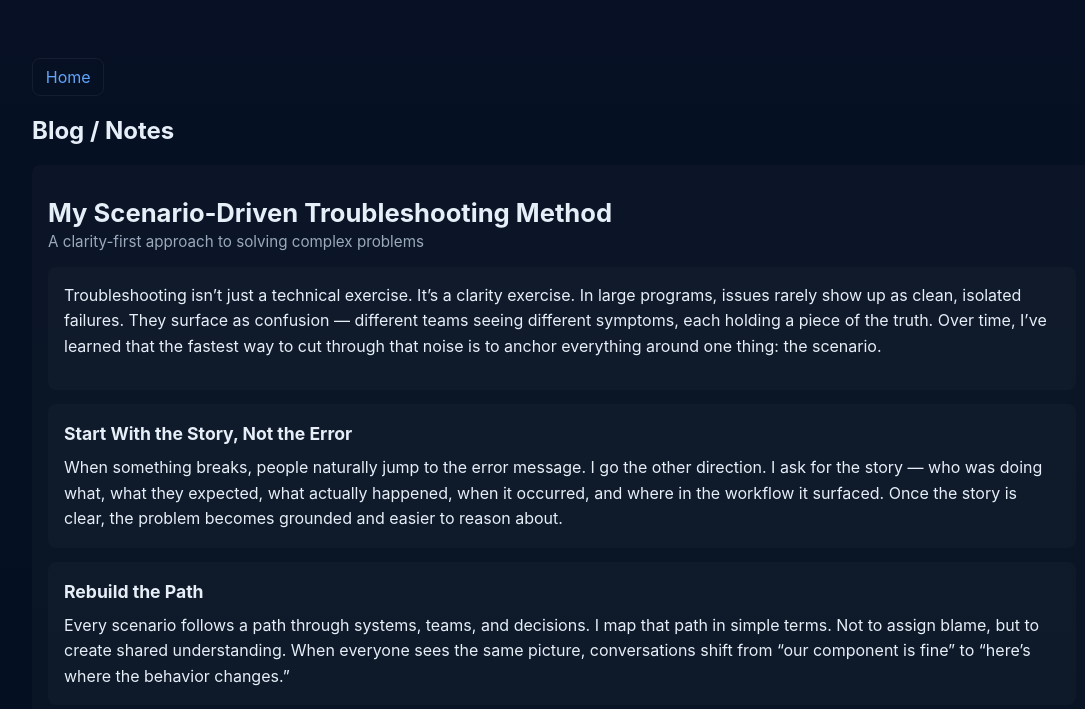
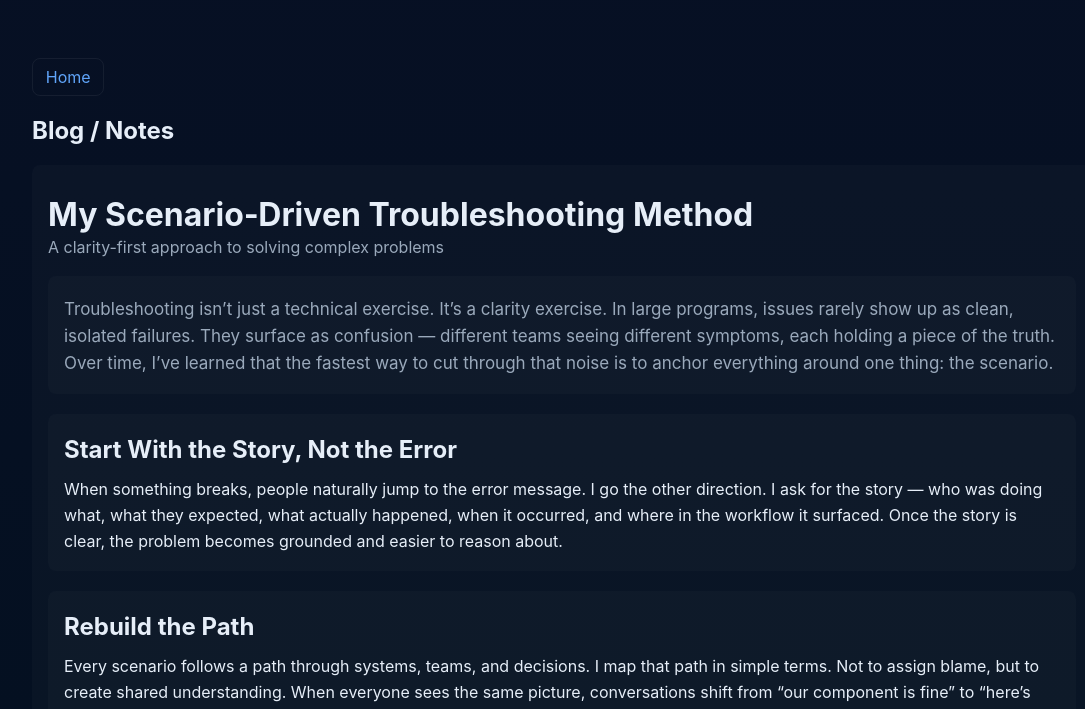
Before and after one commit to Nitins-Repo/personal-website, a website built with Vite: page blog.html in a window 1280 px wide. Shown: the part 82-791 px from the top of the page, without its empty margins (78-1163 px from the left). Built offline with nearby package versions, Linux system fonts and the light colour scheme.

Commit message:
Update blog styles: spacing, layout, and form preview

```diff
--- a/src/styles.css
+++ b/src/styles.css
@@ -100,22 +100,34 @@ a[href^="tel:"]:hover,a[href^="tel:"]:focus{color:inherit;text-decoration:underl
 /* Tag pill styling */
 .tag{display:inline-block;padding:.18rem .6rem;margin-right:.4rem;border-radius:999px;background:rgba(255,255,255,0.03);color:var(--muted);font-size:.85rem}
 
-/* Blog post styles */
+/* Blog post styles (updated per request) */
 .blog-entries{margin-top:1rem}
-.blog-entry{background:transparent;padding:0;margin:0}
+.blog-entry{max-width:none;width:100%;margin:0;padding:0 1rem;background:transparent;line-height:1.65}
+@media(min-width:900px){.blog-entry{padding:0}}
+
+/* Optional utility to make a post full-bleed (edge-to-edge viewport) */
+.blog-entry--fullbleed{width:100vw;max-width:100vw;margin-left:calc((100% - 100vw)/2);margin-right:calc((100% - 100vw)/2);padding-left:1rem;padding-right:1rem}
 .post-header{margin:1rem 0 0}
-.post-header h1{font-size:1.6rem;margin:.25rem 0;color:var(--text)}
-.post-subtitle{color:var(--muted);margin:0 0 1rem;font-size:0.95rem}
-.post-content{padding:0;margin:0 0 .9rem;line-height:1.6}
-.post-intro{margin:0 0 .9rem}
-.post-content p{margin:0 0 .9rem}
-.post-section{margin:0 0 .9rem}
-.post-section h2{font-size:1.1rem;margin:0 0 .4rem}
-.post-section p{margin:0}
+.post-header h1{font-size:2rem;margin:.25rem 0 0;color:var(--text);line-height:1.15}
+.post-subtitle{color:var(--muted);margin:0 0 1rem;font-size:1rem}
+.post-content{padding:0;margin:0 0 1.25rem;line-height:1.65;text-align:left}
+.post-intro{margin:0 0 0.5rem;font-size:1.0625rem;color:var(--muted);line-height:1.6}
+.post-intro p{margin-bottom:1rem}
+.post-content p{margin-top:0.25rem;margin-bottom:0}
+.post-section{margin-top:1.25rem}
+.post-section h2{margin-top:0;margin-bottom:0.4rem}
+.post-section p{margin-top:0.25rem;margin-bottom:0}
+
+.post-content blockquote{margin:1rem 0;padding-left:1rem;border-left:4px solid rgba(255,255,255,0.06);color:var(--muted);font-style:italic}
+.input,
+textarea{ }
+input,textarea{width:100%;padding:.6rem .75rem;border-radius:8px;border:1px solid rgba(255,255,255,0.06);background:transparent;color:var(--text)}
+input:focus,textarea:focus{outline:3px solid rgba(96,165,250,0.12);outline-offset:2px}
+.btn.primary{background:var(--accent);color:#071024;padding:.6rem 1rem;border-radius:8px;border:none}
 
 .entry-separator{
 	border:0;
 	height:2px;
-	background:linear-gradient(90deg,transparent,rgba(154,169,187,0.18),transparent);
-	margin:2rem 0;
+	background:linear-gradient(90deg,transparent,rgba(154,169,187,0.12),transparent);
+	margin:0.75rem 0;
 }
```
